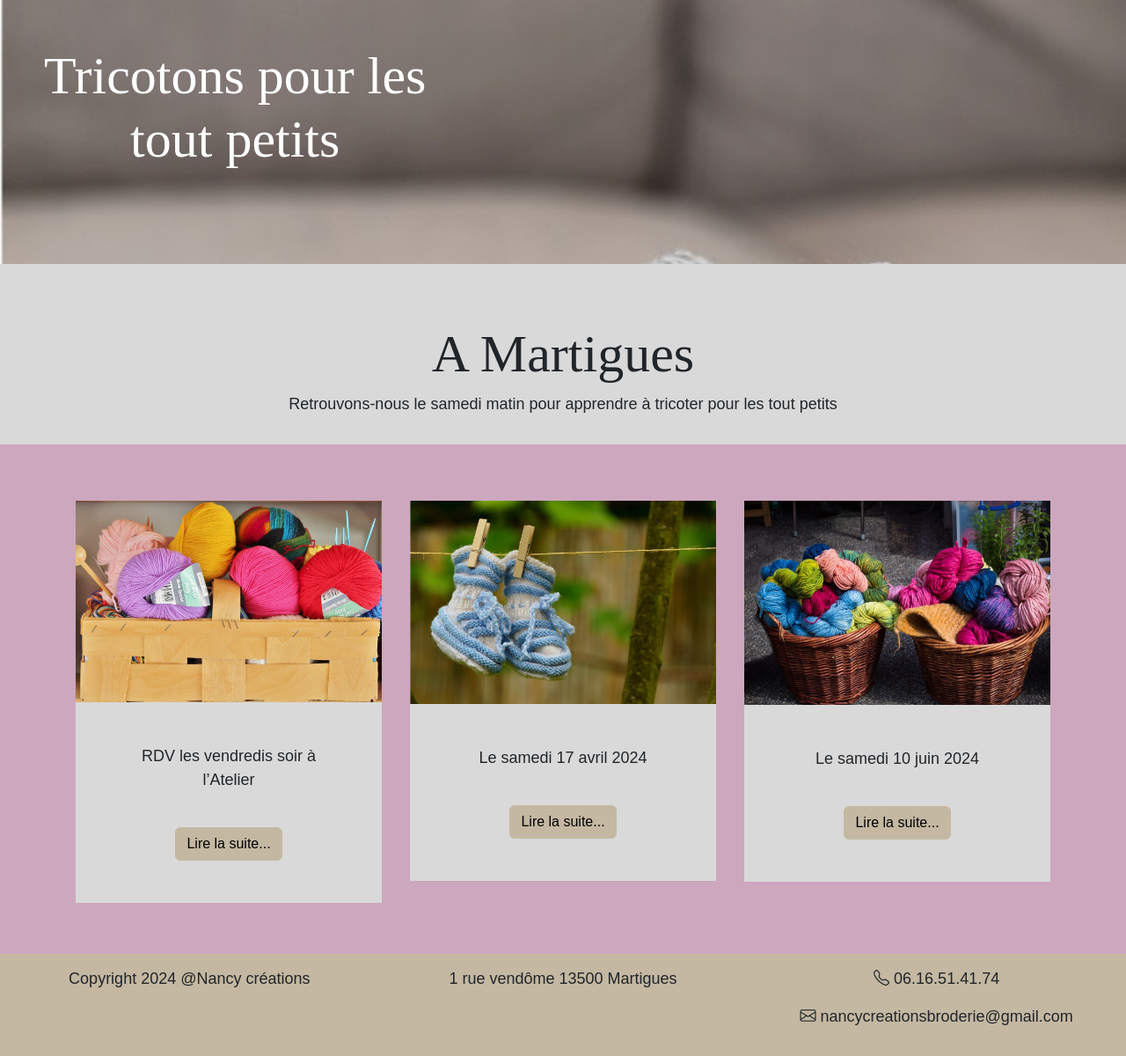
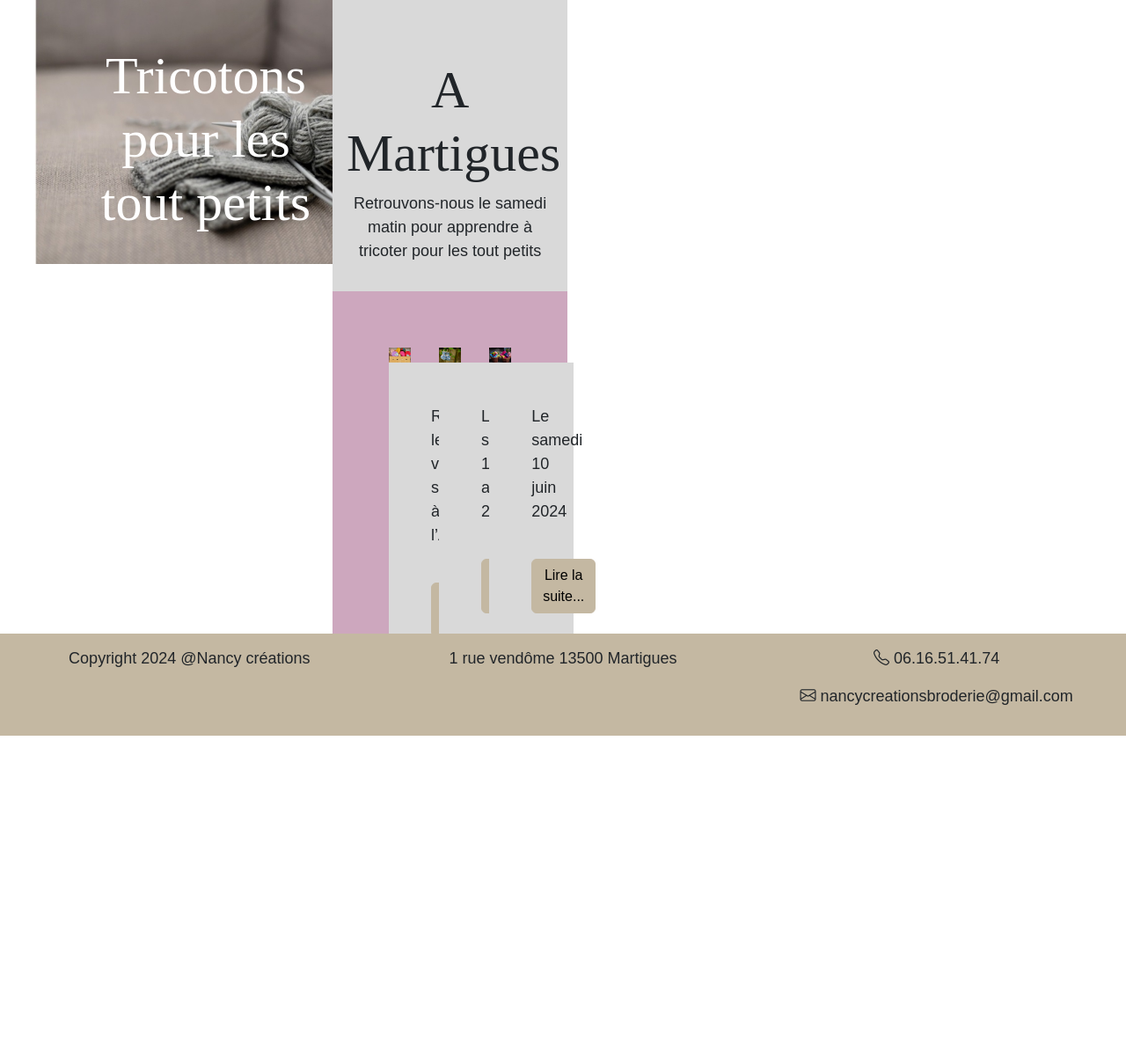
Before and after one commit to nancyh13500/Association-Tricot-des-tout-petits, a PHP site: page / in a window 1280 px wide. Shown: the part 56-1256 px from the top of the page at 88% size. After the commit the page ends 892 px from the top, so only its background shows below. Run offline with PHP 8.4, Linux system fonts and the light colour scheme; style sheets or scripts are compiled from the project's sources; some libraries are stand-ins or nearby versions; some web fonts are replaced.

Commit message:
ajout media query

```diff
--- a/pages/home.html
+++ b/pages/home.html
@@ -13,7 +13,7 @@
     </article>
     <article class="bg-dark p-5">
         <div class="container bg-dark">
-            <div class="row row-cols-2 row-cols-lg-3">
+            <div class="row row-cols-1 row-cols-lg-3">
                 <div class="col p-3">
                     <div class="image-card text-white">
                         <img src="../img/wool caisse.jpg" class="w-100">
--- a/pages/projets.html
+++ b/pages/projets.html
@@ -6,8 +6,8 @@
 
 <div class="container text-center p-5 bg-secondary">
     <div class="col-12">
-        <p>Journée mondiale du tricot</p><br>
-        <p>Samedi 10 juin 2024</p><br><br>
+        <h2>Journée mondiale du tricot</h2><br>
+        <h3>Samedi 10 juin 2024</h3><br><br>
         <p>Rendez-vous autour d'un café tricot, petits biscuits et jus de fruits pour échanger et partager nos ouvrages. <br>
             Ramenez toutes les personnes qui saouhaitent faire du tricot</p>
     </div>
--- a/scss/main.scss
+++ b/scss/main.scss
@@ -30,8 +30,9 @@
 }
 
 .hero-scene{
-        background-image: url(../img/wool.jpg);
-        background-size: cover;
+    display: flex;
+    background-image: url(../img/wool.jpg);
+    background-size: cover;
 }
 
 .hero-scene-content{
@@ -46,6 +47,9 @@
 }
 
 .image-card{
+    display: flex;
+    justify-content: center;
+    align-items: center;
     position: relative;
     &:hover{
         .titre-image{
@@ -69,3 +73,28 @@
         transition: all 0.3s;
     }
 }
+
+@media screen and (min-width:768px){
+    hero-scene{
+        padding: 20px;
+    }
+    main{
+        display: flex;
+        justify-content: space-between;
+        align-items: flex-start;
+    }
+    article{
+        width:calc(33.33% - 20px);
+    }
+    button{
+        display: flex;
+        justify-content: center;
+        align-items: flex-start;
+    }
+}
+
+@media screen and (min-width:1200px){
+    main{
+        margin: 0 auto;
+        max-width: 1200px;    }
+}
```
